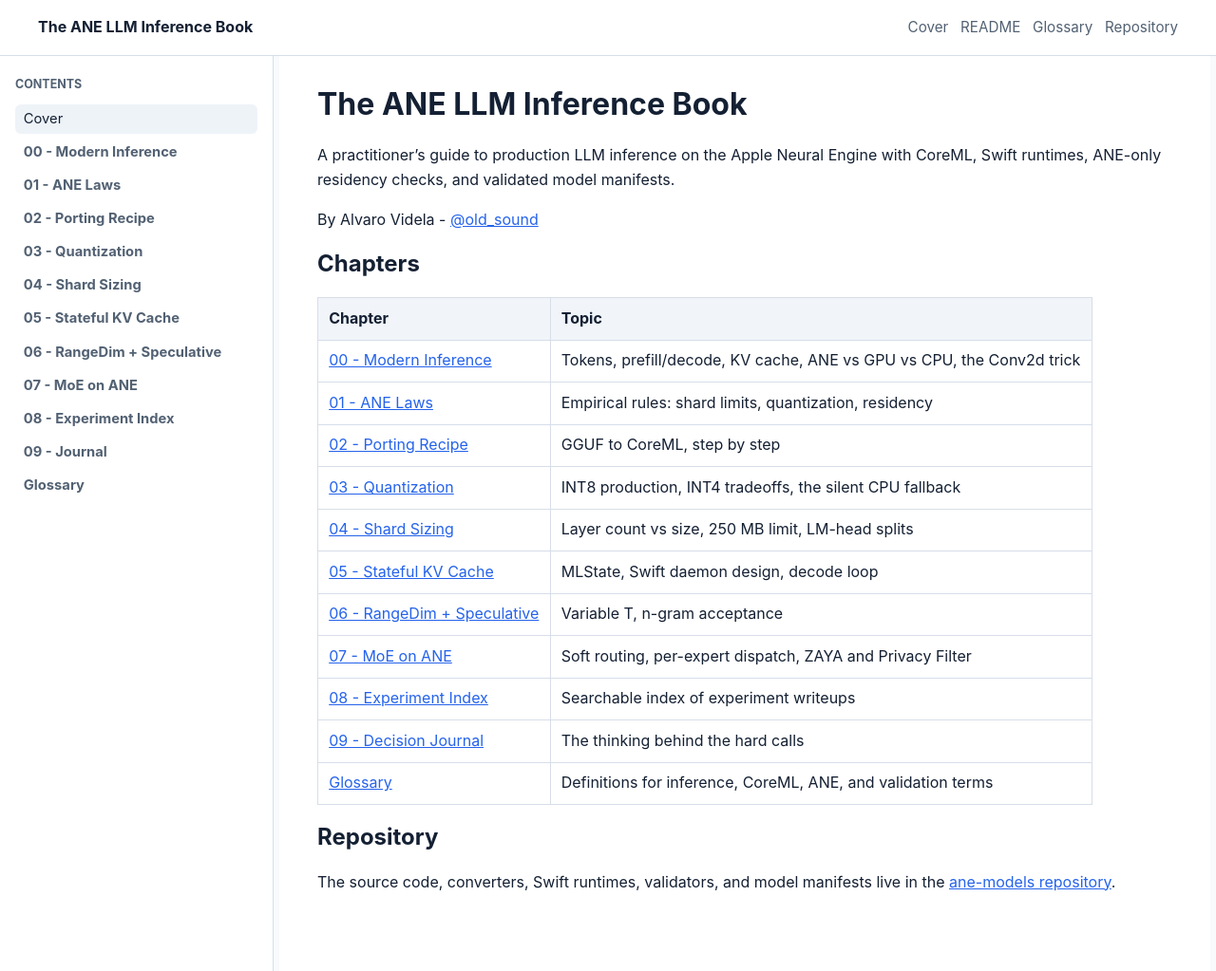
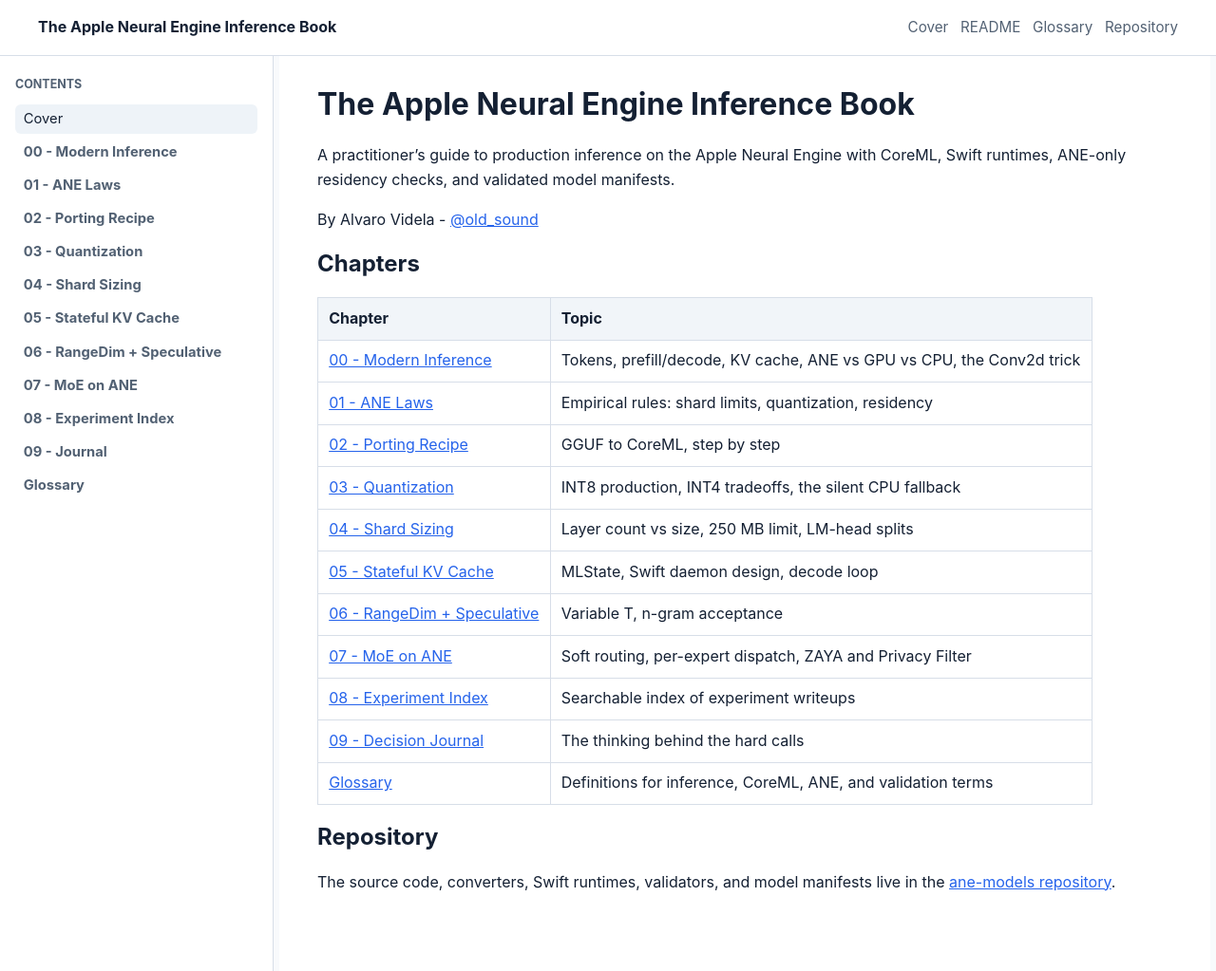
Before and after one commit to videlalvaro/ane-book, a Jekyll site: the page built from book/index.md, in a window 1280 px wide and 1023 px high. Shown: the whole window at 95% size. Built offline with Jekyll 4.4.1, drawn with Linux system fonts in a browser that asks for light colours.

Commit message:
Rename book title

```diff
--- a/book/_config.yml
+++ b/book/_config.yml
@@ -1,5 +1,5 @@
-title: The ANE LLM Inference Book
-description: A practitioner's guide to production LLM inference on the Apple Neural Engine
+title: The Apple Neural Engine Inference Book
+description: A practitioner's guide to production inference on the Apple Neural Engine
 markdown: kramdown
 highlighter: rouge
 kramdown:
--- a/book/index.md
+++ b/book/index.md
@@ -1,11 +1,11 @@
 ---
 layout: default
-title: The ANE LLM Inference Book
+title: The Apple Neural Engine Inference Book
 ---
 
-# The ANE LLM Inference Book
+# The Apple Neural Engine Inference Book
 
-A practitioner's guide to production LLM inference on the Apple Neural Engine
+A practitioner's guide to production inference on the Apple Neural Engine
 with CoreML, Swift runtimes, ANE-only residency checks, and validated model
 manifests.
 
```
Also changed, not shown: book/DIAGRAM_PLAN.md (+1 -1 lines), README.md, book/README.md.
